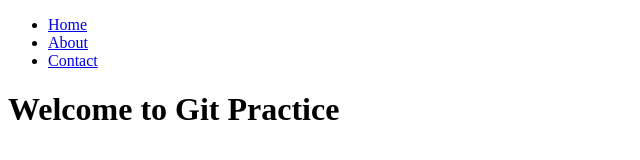
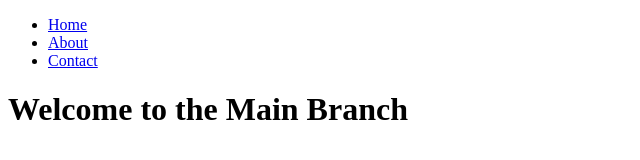
Before and after one commit to pavan-1710/git-practice, a plain HTML site: page index.html in a window 1280 px wide. Shown: the whole page, without its empty margins (0-640 px from the left). Drawn offline with Linux system fonts and the light colour scheme.

Commit message:
Updated header in main branch

```diff
--- a/index.html
+++ b/index.html
@@ -14,6 +14,7 @@
     </ul>
     </nav>
 
-    <h1>Welcome to Git Practice</h1>
+    <h1>Welcome to the Main Branch</h1>
+
 </body>
 </html>
```
